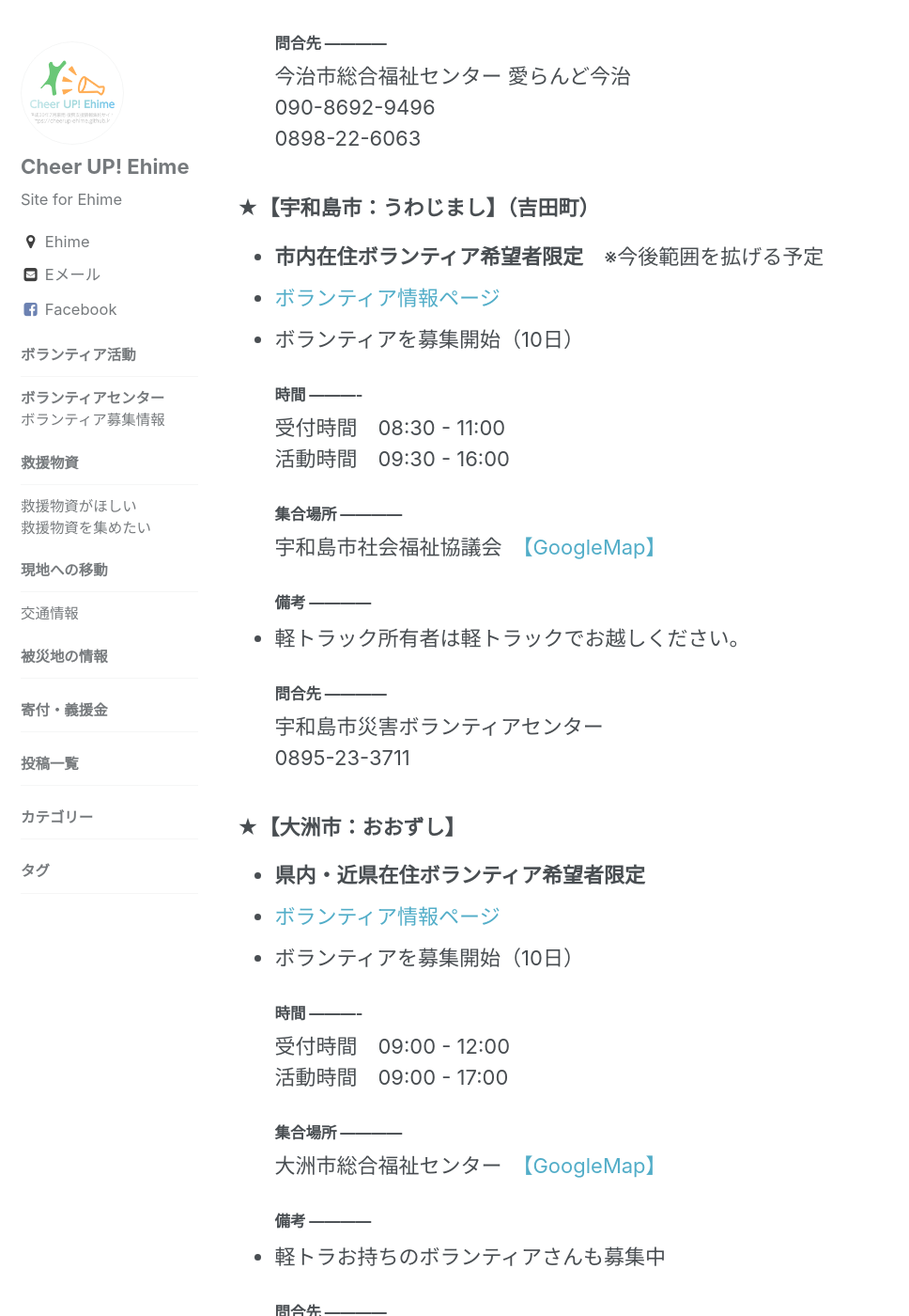
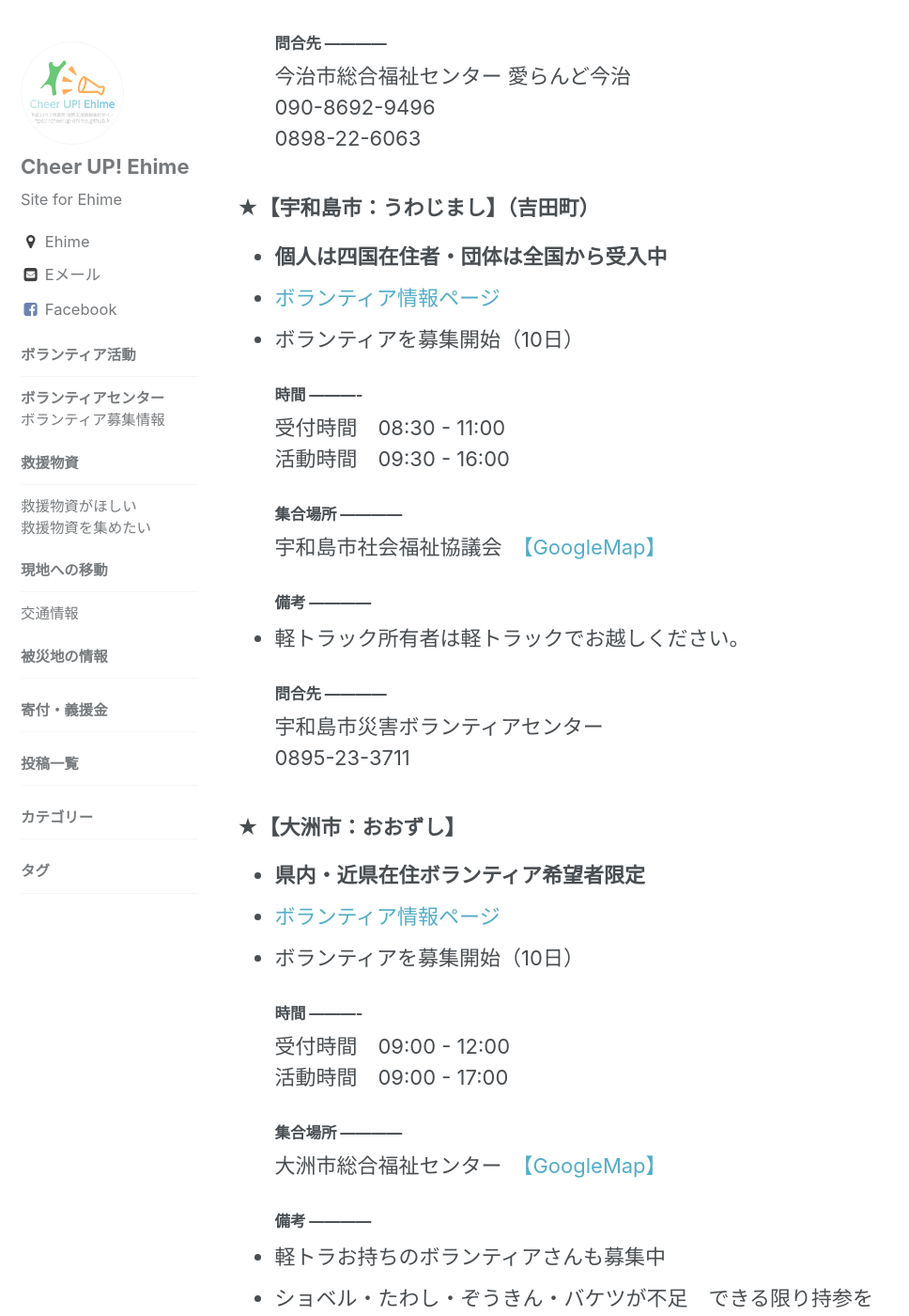
Before and after one commit to cheerup-ehime/cheerup-ehime.github.io, a Jekyll site: the page built from _pages/volunteer.md, in a window 1280 px wide and 1400 px high, scrolled down 2132 px. Shown: the whole window at 94% size, without its empty margins (0-968 px from the left). Built offline with Jekyll 4.4.1, drawn with Linux system fonts in a browser that asks for light colours; some of the changed text lies outside the part shown.

Commit message:
Update volunteer.md

```diff
--- a/_pages/volunteer.md
+++ b/_pages/volunteer.md
@@ -47,7 +47,7 @@
 今治市総合福祉センター 愛らんど今治<br>090-8692-9496<br>0898-22-6063
 
 ### ★【宇和島市：うわじまし】（吉田町）
-- **市内在住ボランティア希望者限定**　※今後範囲を拡げる予定
+- **個人は四国在住者・団体は全国から受入中**
 - [ボランティア情報ページ](http://www.uwajima-shakyo.or.jp/saigaiv.htm)
 - ボランティアを募集開始（10日）
 #### 時間 ----------
@@ -71,6 +71,7 @@
 大洲市総合福祉センター　[【GoogleMap】](https://goo.gl/maps/MbMTWtpYcFk)
 #### 備考 ------------
 - 軽トラお持ちのボランティアさんも募集中
+- ショベル・たわし・ぞうきん・バケツが不足　できる限り持参を
 #### 問合先 ------------
 大洲市社会福祉協議会災害ボランティアセンター<br>0893−23−0313<br>080−5076−9426
 
@@ -131,6 +132,8 @@
 活動時間　09:00 - 16:00
 #### 集合場所 ------------
 松野町社会福祉協議会　[【GoogleMap】](https://goo.gl/maps/XXbqraYh6xE2)
+#### 備考 ------------
+- 軽トラック所有者・男性求む
 #### 問合先 ------------
 松野町社会福祉協議会<br>0895-42-0794
 
@@ -138,6 +141,8 @@
 - **市内在住ボランティア希望者限定**
 - [ボランティア情報ページ](http://www.matsuyama-wel.jp/)
 - 通常のボランティアセンターで募集中
+#### 備考 ------------
+- 電話で受付中
 #### 問合先 ------------
 松山市社会福祉協議会 地域福祉部 ボランテイア活動推進課<br>089-921-2141
 
```
